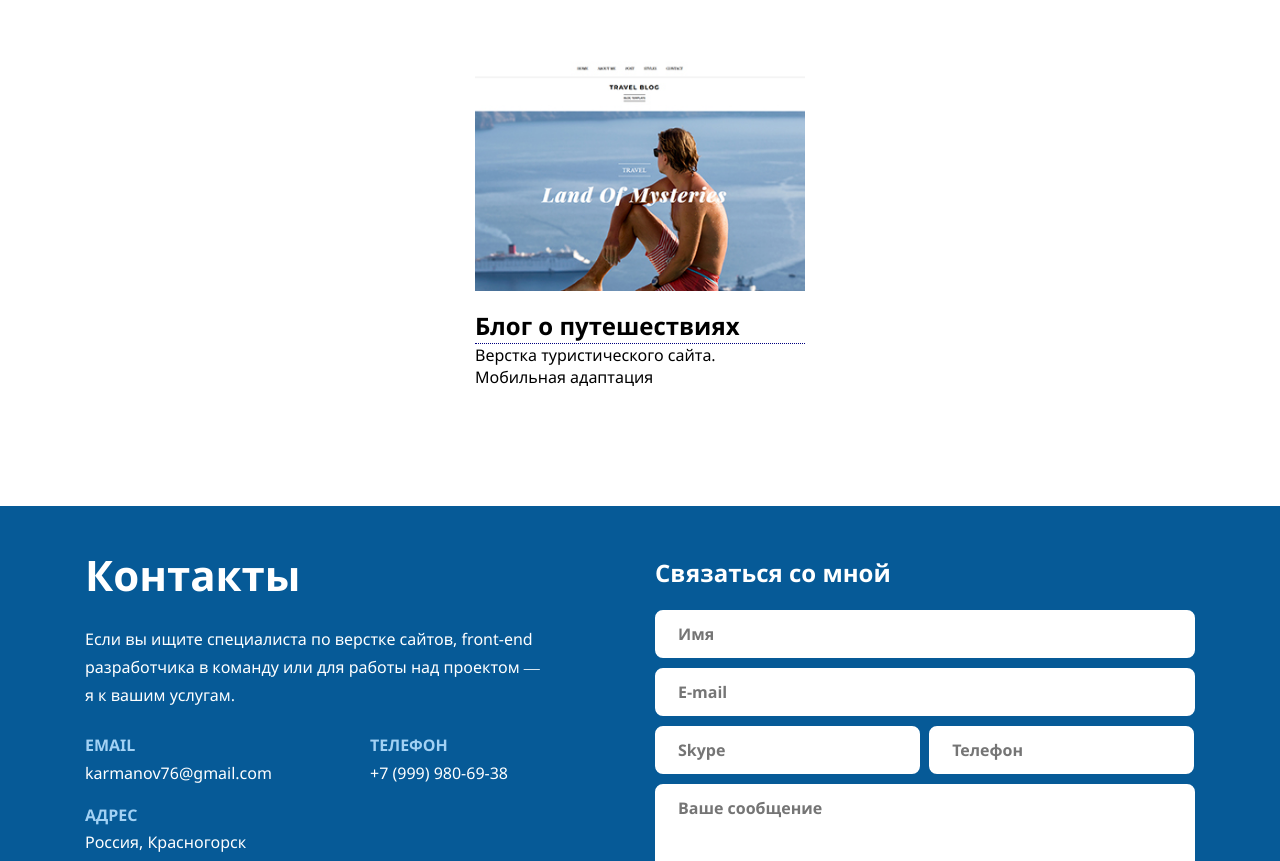
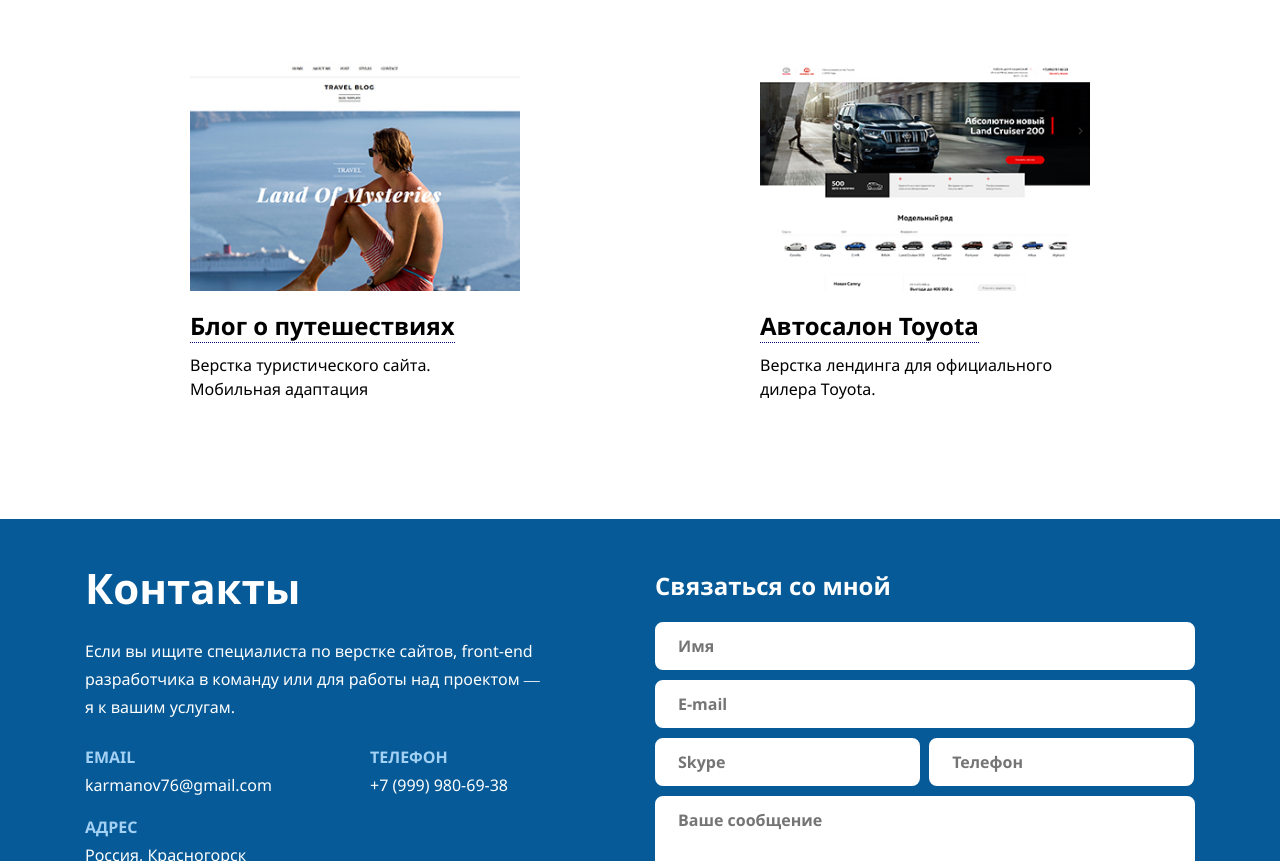
Before and after one commit to alexanderkarmanov/html_portfolio, a plain HTML site: page docs/index.html in a window 1280 px wide. Shown: the part 2289-3150 px from the top of the page. Drawn offline with nearby package versions, Linux system fonts and the light colour scheme.

Commit message:
add work

```diff
--- a/docs/index.html
+++ b/docs/index.html
@@ -237,29 +237,29 @@
 						<img src="usercontent/img/travel_blog.jpg" alt="Блог о путешествиях">
 					</div>
 				</a>
-				<div class="work__card-content--nolink">
-					<div class="work__card-no-link">Блог о путешествиях</div>
+				<div class="work__card-content">
+					<a href="https://alexanderkarmanov.github.io/travel/" class="work__card-link" target="_blank">Блог о путешествиях</a>
 					<p>Верстка туристического сайта. Мобильная адаптация</p>
 				</div>
 			</div>
 			<!-- //work4 -->
 
 			<!-- work5 -->
-			<!-- <div class="work__card col-md-4 mix orders">
-				<a data-fancybox="gallery" href="usercontent/img/full/motorcycles.jpg">
+			<div class="work__card col-md-4 mix training bootstrap">
+				<a data-fancybox="gallery" href="usercontent/img/full/toyota_full.jpg">
 					<div class="work__card-img">
 						<div class="work__card-img__hover">
 							<i class="fa fa-search" aria-hidden="true"></i>	<br>
 							<span>смотреть макет</span>
 						</div>
-						<img src="usercontent/img/project_moto.jpg" alt="Магазин мотоциклов">
+						<img src="usercontent/img/toyota_small.jpg" alt="Магазин мотоциклов">
 					</div>
 				</a>
 				<div class="work__card-content">
-					<div class="work__card-no-link">Магазин мотоциклов</div>
-					<p>Верстка лендинга для компании Indian Motorcycles.</p>
+					<a href="https://alexanderkarmanov.github.io/Toyota/" class="work__card-link" target="_blank">Автосалон Toyota</a>
+					<p>Верстка лендинга для официального дилера Toyota.</p>
 				</div>
-			</div> -->
+			</div>
 			<!-- //work5 -->
 
 			<!-- work6 -->
```
Also changed, not shown: docs/usercontent/img/full/toyota_full.jpg (added), docs/usercontent/img/toyota_small.jpg (added).
